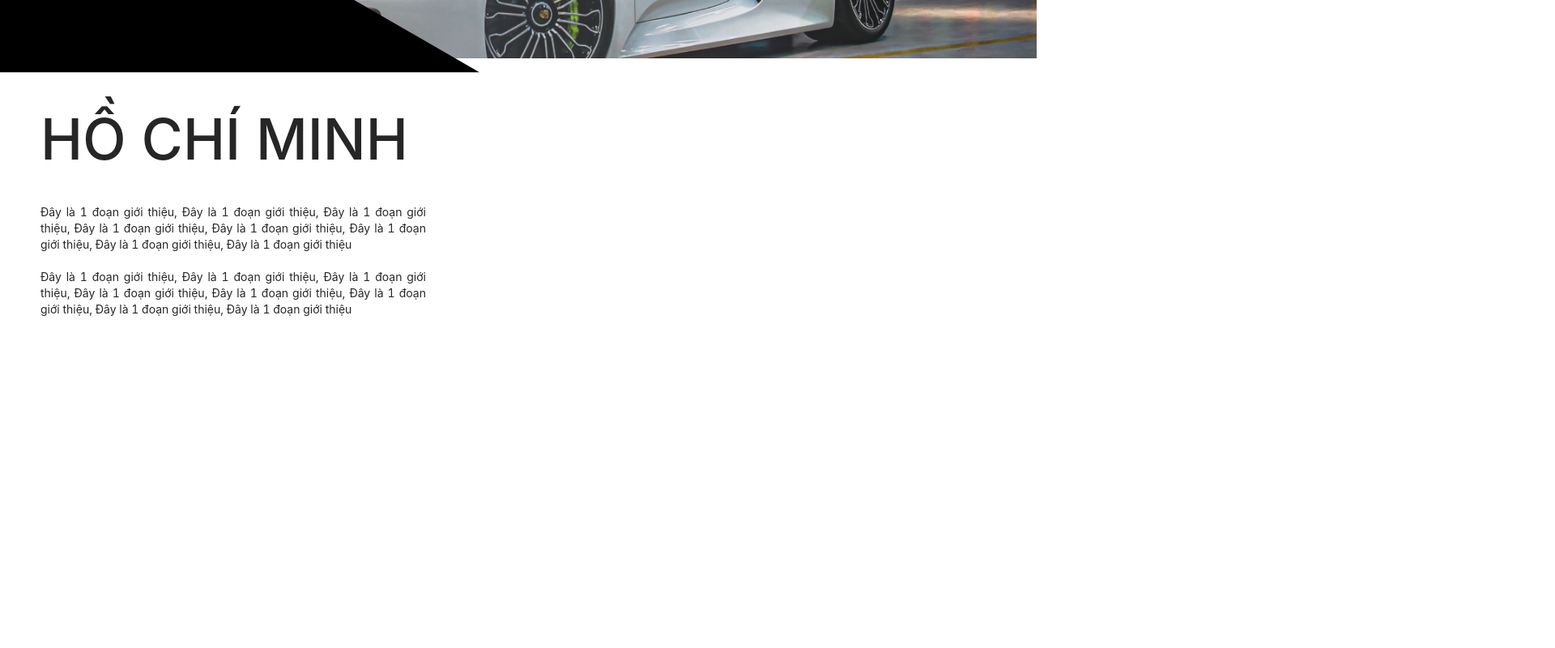
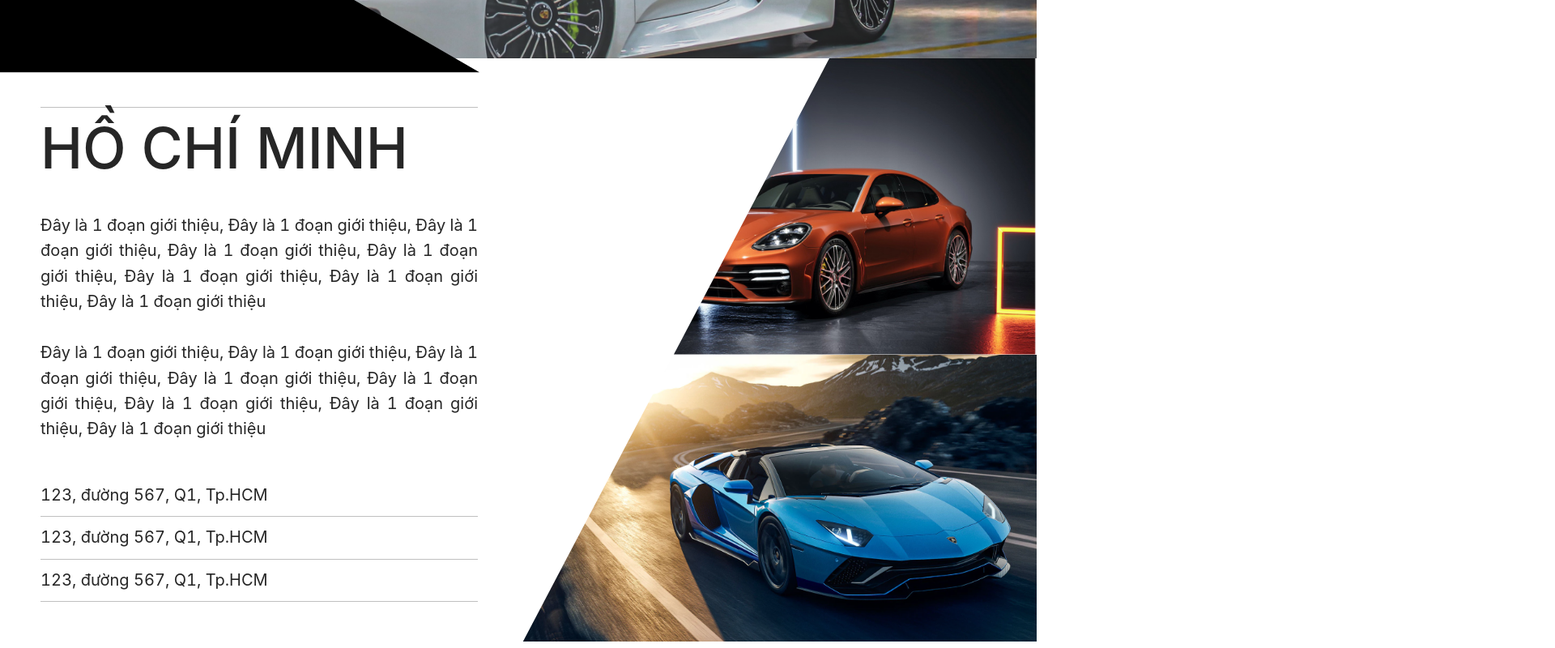
Before and after one commit to nhd1207/ie213_frontend, a React (Create React App) app: page / in a window 1280 px wide. Shown: the part 360-1160 px from the top of the page at 81% size, 1920 px wide, since content can reach past the window. Before the commit the page ends 802 px from the top, so only its background shows below. Built offline with nearby package versions, Linux system fonts and the light colour scheme.

Commit message:
hcm-wrapper

```diff
--- a/src/screens/ShowroomPage/Showroom.js
+++ b/src/screens/ShowroomPage/Showroom.js
@@ -1,18 +1,38 @@
 import React from 'react'
 import style from './Showroom.module.css'
+import Showroom2 from '../../Images/Showroom2.png'
+import Showroom3 from '../../Images/Showroom3.png'
 export default function Showroom() {
   return (
     <div className={style.SHcon}>
-        <div className={style.Banner}>
-          <h2 className={style.title}>CHUỖI</h2>
-          <h1 className={style.title}>SHOWROOMS</h1>
-          <h2  className={style.title}>LỚN NHẤT CẢ NƯỚC</h2>
+      <div className={style.Banner}>
+        <h2 className={style.title}>CHUỖI</h2>
+        <h1 className={style.title}>SHOWROOMS</h1>
+        <h2 className={style.title}>LỚN NHẤT CẢ NƯỚC</h2>
+      </div>
+      <div className={style.HCM_wrapper}>
+        <div className={style.HCM_text}>
+          <hr className={style.line}></hr>
+          <h1 className={style.city_title}>HỒ CHÍ MINH</h1>
+          <div className={style.HCM_text_content}>Đây là 1 đoạn giới thiệu,  Đây là 1 đoạn giới thiệu, Đây là 1 đoạn giới thiệu, Đây là 1 đoạn giới thiệu, Đây là 1 đoạn giới thiệu,  Đây là 1 đoạn giới thiệu, Đây là 1 đoạn giới thiệu, Đây là 1 đoạn giới thiệu<br /><br />
+            Đây là 1 đoạn giới thiệu,  Đây là 1 đoạn giới thiệu, Đây là 1 đoạn giới thiệu, Đây là 1 đoạn giới thiệu, Đây là 1 đoạn giới thiệu,  Đây là 1 đoạn giới thiệu, Đây là 1 đoạn giới thiệu, Đây là 1 đoạn giới thiệu<br />
+            </div>
+            <div className={style.HCM_text_content}>
+              123, đường 567, Q1, Tp.HCM
+              <hr className={style.line}></hr>
+              123, đường 567, Q1, Tp.HCM
+              <hr className={style.line}></hr>
+              123, đường 567, Q1, Tp.HCM
+              <hr className={style.line}></hr>
+            </div>
         </div>
-        <div className={style.HCM_space}>
-            <h1 className={style.city_title}>HỒ CHÍ MINH</h1>
-            <div className={style.HCM_space_content}>Đây là 1 đoạn giới thiệu,  Đây là 1 đoạn giới thiệu, Đây là 1 đoạn giới thiệu, Đây là 1 đoạn giới thiệu, Đây là 1 đoạn giới thiệu,  Đây là 1 đoạn giới thiệu, Đây là 1 đoạn giới thiệu, Đây là 1 đoạn giới thiệu<br/><br/>
-                 Đây là 1 đoạn giới thiệu,  Đây là 1 đoạn giới thiệu, Đây là 1 đoạn giới thiệu, Đây là 1 đoạn giới thiệu, Đây là 1 đoạn giới thiệu,  Đây là 1 đoạn giới thiệu, Đây là 1 đoạn giới thiệu, Đây là 1 đoạn giới thiệu<br/></div>
+        <div className={style.img_wrapper_1}>
+          {/* <img src={Showroom2}></img> */}
         </div>
+        <div className={style.img_wrapper_2}>
+          {/* <img src={Showroom3}></img> */}
+        </div>
+      </div>
     </div>
   )
 }
--- a/src/screens/ShowroomPage/Showroom.module.css
+++ b/src/screens/ShowroomPage/Showroom.module.css
@@ -1,4 +1,3 @@
-
 .Banner{
     background-image: url(../../Images/Showroom1.png);
     background-repeat: no-repeat;
@@ -14,14 +13,14 @@
     display: block;
     position: absolute;
     z-index: 2;
-    top: 0px;
+    bottom: 0px;
     width: 200rem;
     height: calc(100% + 0px);
     background-color: #000;
     transform-origin: bottom center;
     transform: translateX(-80%) translateY(4%) skew(-120deg);
 }
-.Banner::after {
+/* .Banner::after {
     content: '';
     display: block;
     position: absolute;
@@ -32,7 +31,7 @@
     background-color: #000;
     transform-origin: top center;
     transform: translateX(10%) translateY(-55%) skew(-120deg);
-}
+} */
 .title{
     position: relative;
     font-weight: 700;
@@ -54,17 +53,42 @@ h2 {
     margin: 0;
 }
 
-.city-title{
-    font-size: 5rem;
+.HCM_wrapper {
+    display: grid;
+    grid-template-columns: 50% 50%;
+    grid-template-rows: 50% 50%;
 }
 
-.HCM_space  {
-    padding: 5rem;
-    width: 45%;
-    line-height: 2rem;
-    text-align: justify;
+.city_title{
+    font-size: 7rem;
 }
 
-.HCM_space_content {
+.HCM_text  {
+    font-size: 2rem;
+    padding: 5rem;
+    text-align: justify;
+    grid-row: 1 / span 2;
+}
+
+.line {
+    color: #000;
+}
+
+.HCM_text_content {
     padding-top: 5rem;
 }
+
+.img_wrapper_1 {
+    clip-path: polygon(60% 0%, 30% 100%, 100% 100%, 100% 0%);
+    background-image: url(../../Images/Showroom2.png);
+    background-size: 100%;
+    background-repeat: no-repeat;
+
+}
+
+.img_wrapper_2 {
+    clip-path: polygon(30% 0%, 0% 100%, 100% 100%, 100% 0%);
+    background-image: url(../../Images/Showroom3.png);
+    background-size: 100%;
+    background-repeat: no-repeat;
+}
```
Also changed, not shown: src/Images/Showroom2.png (added), src/Images/Showroom3.png (added).
